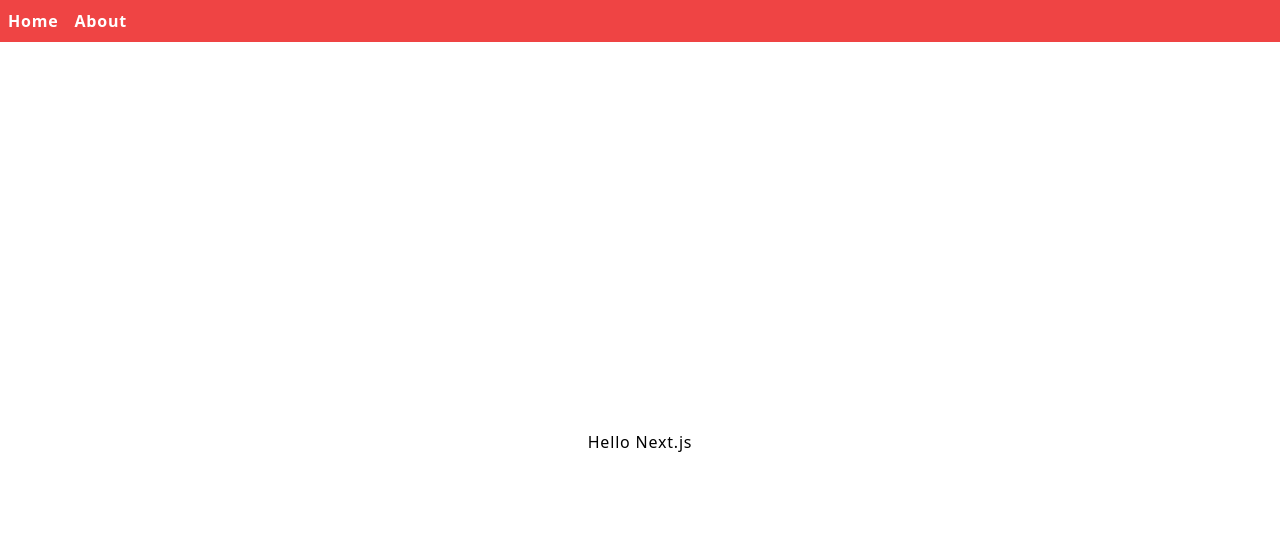
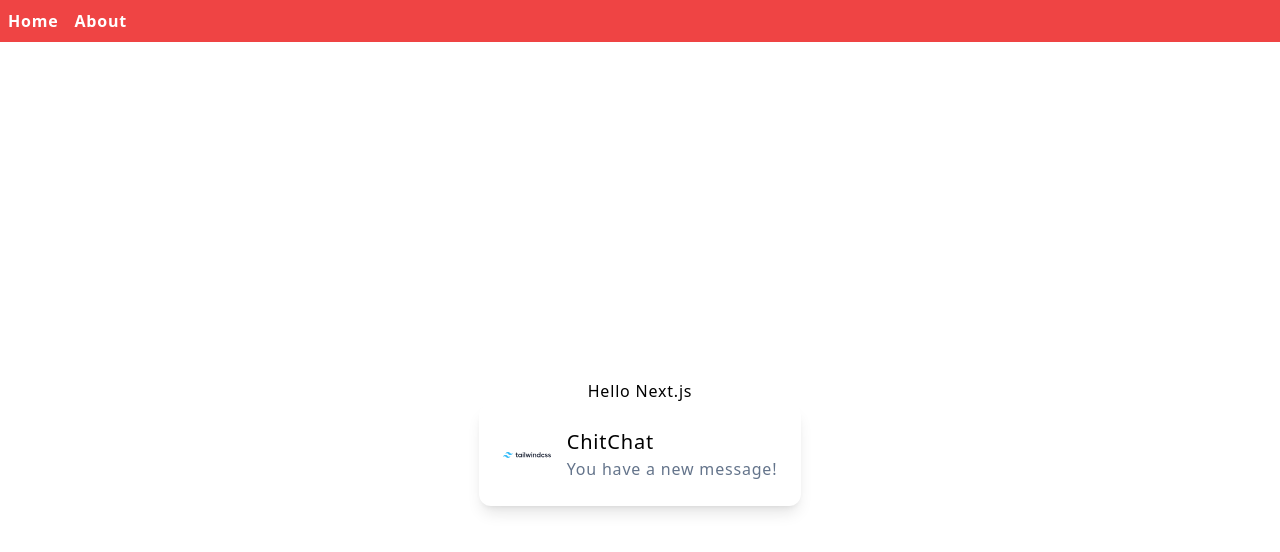
Before and after one commit to kanta13jp1/nextjs-type, a Next.js app: page / in a window 1280 px wide. Shown: the top 552 px of the page. Built offline with nearby package versions, Linux system fonts and the light colour scheme.

Commit message:
フォルダ構成変更

```diff
--- a/pages/index.tsx
+++ /dev/null
@@ -1,13 +0,0 @@
-import Head from 'next/head';
-
-export default function Home() {
-  return (
-    <div className="flex min-h-screen flex-col items-center justify-center py-0 px-2">
-      <Head>
-        <title>Create Next App</title>
-        <link rel="icon" href="/favicon.ico" />
-      </Head>
-      <h1 className="decoration-sky-500">Hello Next.js</h1>
-    </div>
-  );
-}
--- a/pages/_app.tsx
+++ b/src/pages/_app.tsx
@@ -1,6 +1,6 @@
-import '../styles/globals.css';
-import "tailwindcss/tailwind.css";
-import Layout from "./layout";
+import '@/styles/globals.css';
+import 'tailwindcss/tailwind.css';
+import Layout from './layout';
 
 import type { AppProps } from 'next/app';
 
--- /dev/null
+++ b/src/pages/index.tsx
@@ -0,0 +1,22 @@
+import Head from 'next/head';
+
+export default function Home() {
+  return (
+    <div className="flex min-h-screen flex-col items-center justify-center py-0 px-2">
+      <Head>
+        <title>Create Next App</title>
+        <link rel="icon" href="/favicon.ico" />
+      </Head>
+      <h1 className="decoration-sky-500">Hello Next.js</h1>
+      <div className="mx-auto flex max-w-sm items-center space-x-4 rounded-xl bg-white p-6 shadow-lg">
+        <div className="shrink-0">
+          <img className="h-12 w-12" src="/img/logo.svg" alt="ChitChat Logo" />
+        </div>
+        <div>
+          <div className="text-xl font-medium text-black">ChitChat</div>
+          <p className="text-slate-500">You have a new message!</p>
+        </div>
+      </div>
+    </div>
+  );
+}
--- a/tailwind.config.js
+++ b/tailwind.config.js
@@ -3,7 +3,7 @@ const defaultTheme = require('tailwindcss/defaultTheme');
 module.exports = {
   mode: 'jit', //JITモードを有効化
   // パージの対象ファイルを設定
-  purge: ['./pages/**/*.{js,ts,jsx,tsx}', './components/**/*.{js,ts,jsx,tsx}'],
+  purge: ['./src/pages/**/*.{js,ts,jsx,tsx}', './src/components/**/*.{js,ts,jsx,tsx}'],
   darkMode: false, // or 'media' or 'class'
   theme: {
     fontFamily: {
--- a/tsconfig.json
+++ b/tsconfig.json
@@ -1,5 +1,9 @@
 {
   "compilerOptions": {
+    "baseUrl": ".",
+    "paths": {
+      "@/*": ["./src/*"]
+    },
     "target": "es5",
     "lib": ["dom", "dom.iterable", "esnext"],
     "allowJs": true,
```
Also changed, not shown: public/img/logo.svg (added), src/pages/_document.tsx (renamed from pages/_document.tsx), src/pages/_middleware.ts (renamed from pages/_middleware.ts), src/pages/about.tsx (renamed from pages/about.tsx), src/pages/api/hello.ts (renamed from pages/api/hello.ts), src/pages/layout.tsx (renamed from pages/layout.tsx), src/styles/globals.css (renamed from styles/globals.css), 1 other file (tests, documents, lock files or other folders).
